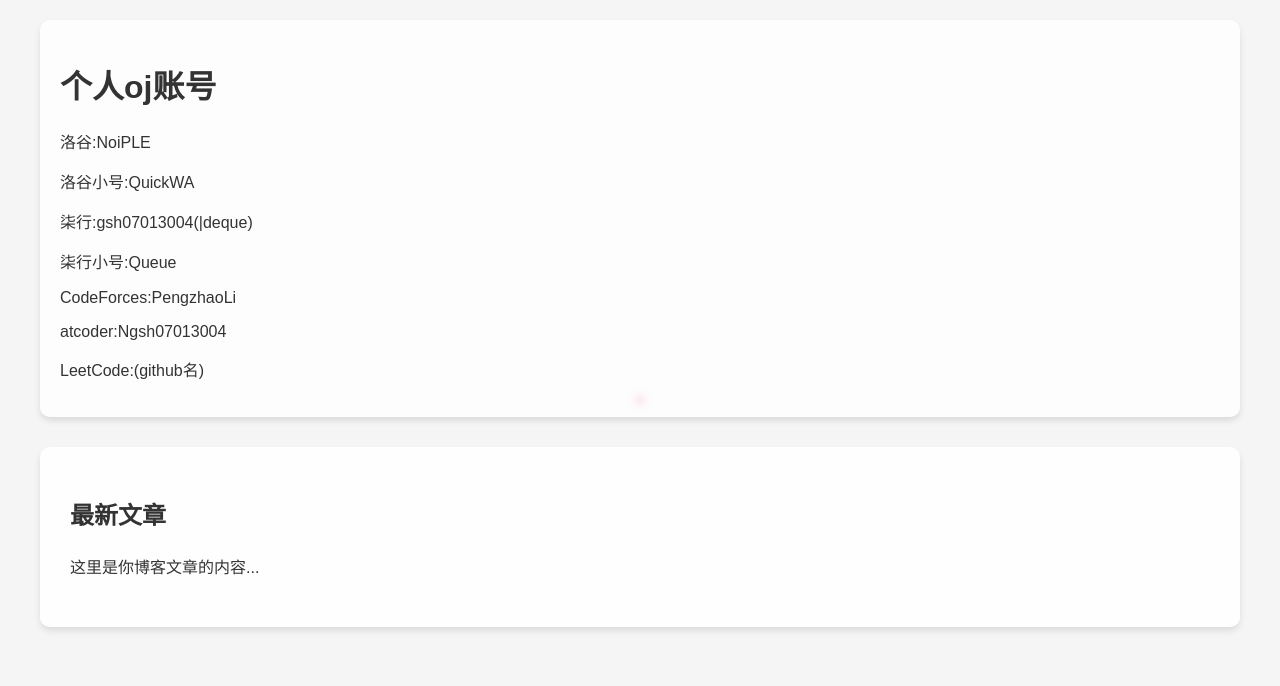
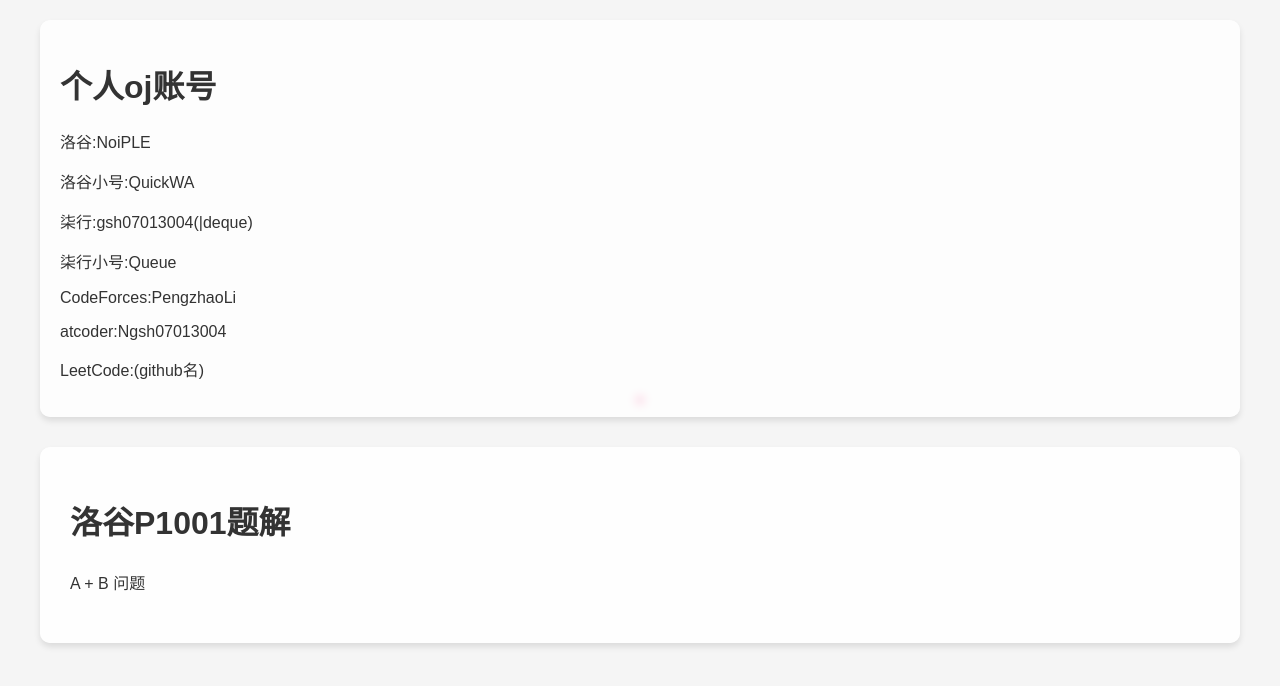
Before and after one commit to deque123/deque, a plain HTML site: page index.html in a window 1280 px wide. Drawn offline with Linux system fonts and the light colour scheme.

Commit message:
index.html
25.8.17

```diff
--- a/index.html
+++ b/index.html
@@ -65,8 +65,8 @@
         </header>
 
         <div class="content">
-            <h2>最新文章</h2>
-            <p>这里是你博客文章的内容...</p>
+            <h1>洛谷P1001题解</h1>
+            <p>A + B 问题</p>
         </div>
     </div>
 
```
